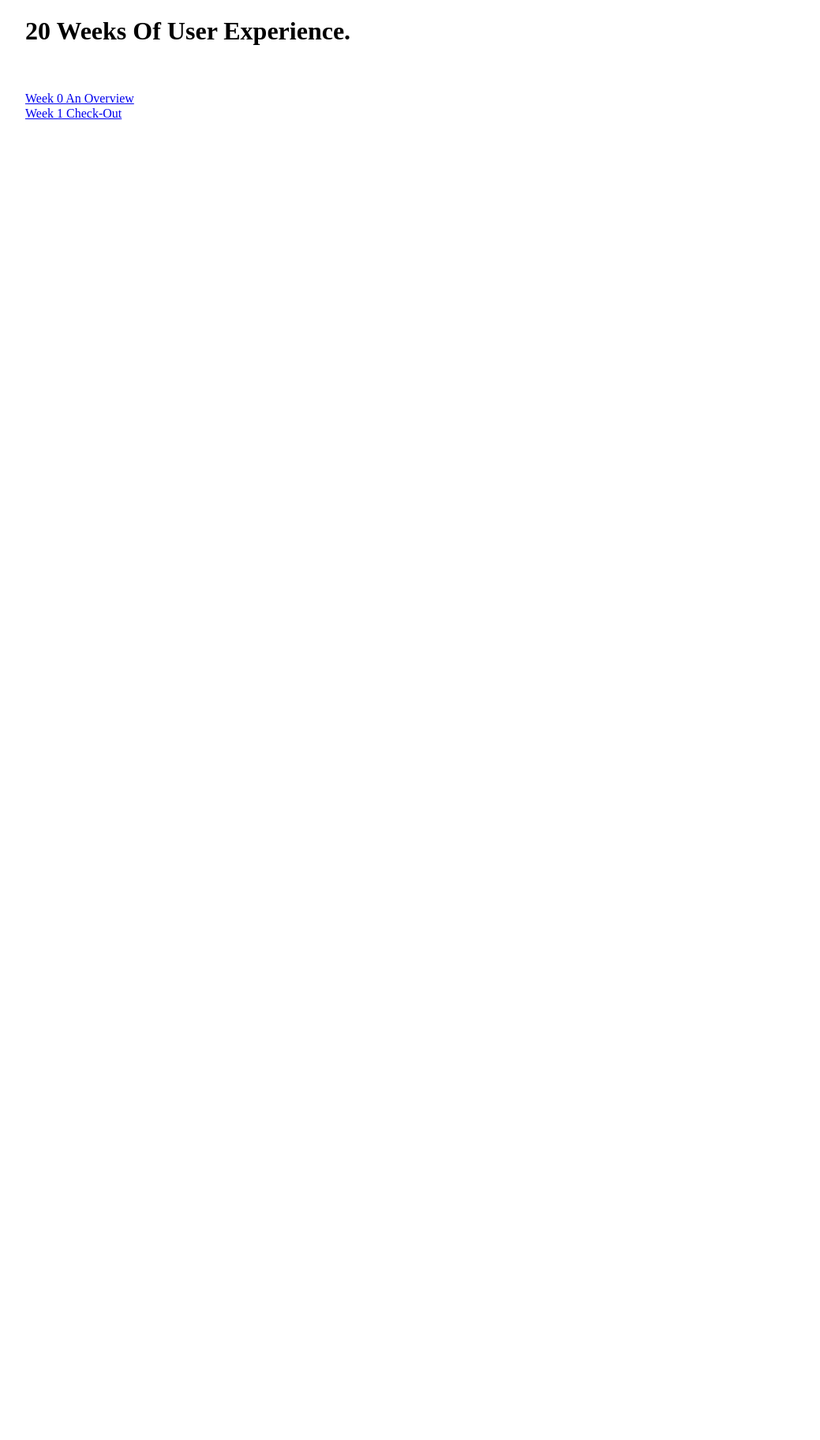
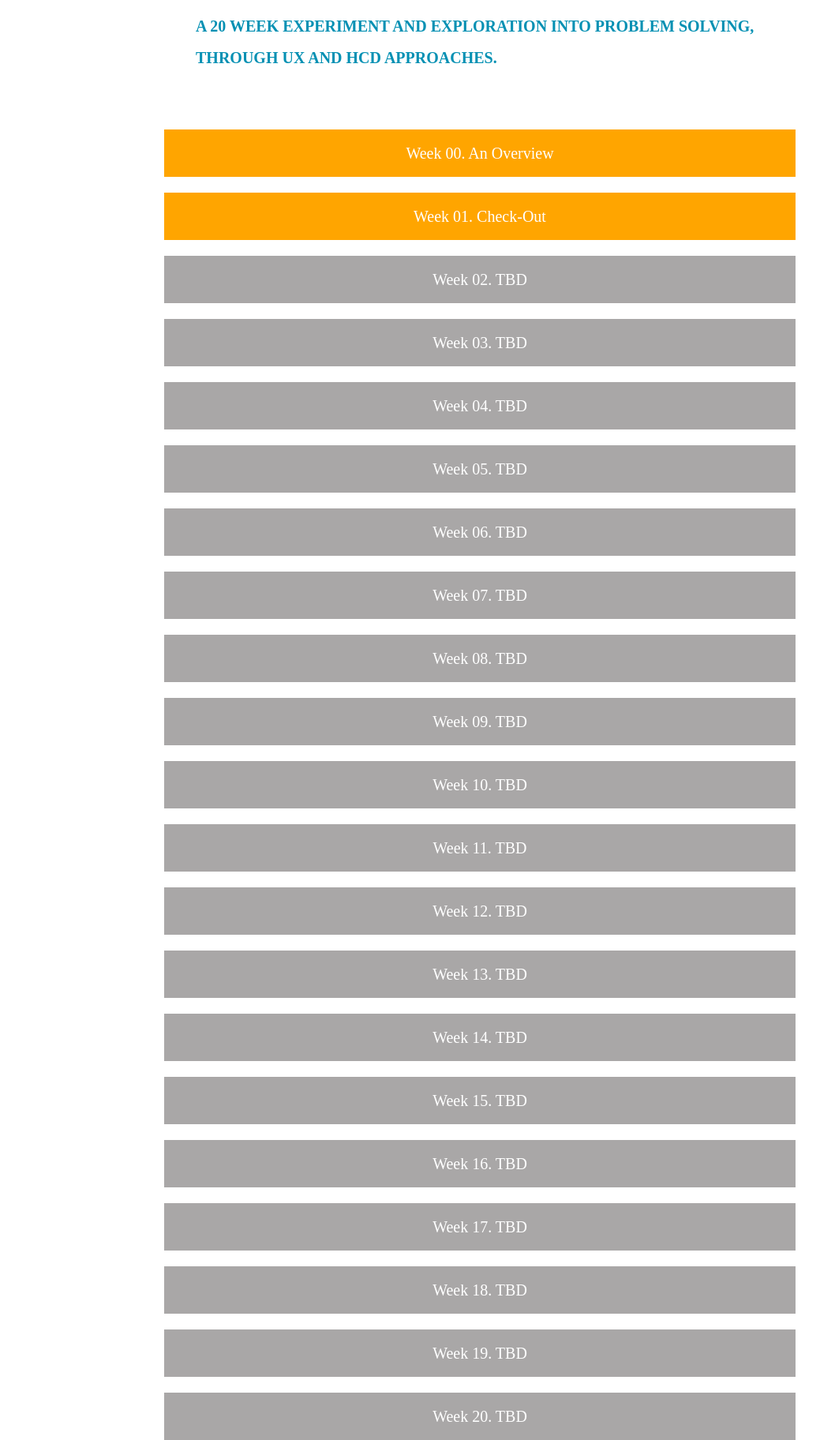
Before and after one commit to wyattfeaster/20weeksux, a plain HTML site: page index.html in a window 1280 px wide. Shown: the whole page at 79% size, without its empty margins (32-1071 px from the left). Before the commit the page ends 800 px from the top, so only its background shows below. Drawn offline with nearby package versions, Linux system fonts and the light colour scheme.

Commit message:
Week 1 updated
Adding content

```diff
--- a/css/styles.css
+++ b/css/styles.css
@@ -1,16 +1,52 @@
-a {
+a,
+a:active,
+a:visited {
 
 	display: block;
+	color: white;
+	text-decoration: none;
+	font-size: 20px;
+	line-height: 60px;
+	background:orange;
+	margin-top: 20px;
+	text-align: center;
+
 }
+
+.working{
+
+	background: #A9A7A7;
+}
+
 
 body{
 
-	max-width: 90%;
 	margin-left: auto;
 	margin-right: auto;
+	background-color: white;
+	max-width: 800px;
+
 }
 
-p{
+article {
+
+	width: 90%;
+	margin-left: auto;
+	margin-right: auto;
+
+}
+
+img	{
+
+	width: 100%;
+	height: auto;
+	text-align: center;
+
+
+}
+
+p,
+li{
 
 	line-height: 30px;
 	font-weight: 100;
@@ -22,3 +58,18 @@ blockquote{
 	text-transform: uppercase;
 	color: orange;
 }
+
+h1	{
+
+	color: #0390B3;
+	line-height: 40px;
+	text-transform: uppercase;
+	font-size: 20px;
+}
+
+h2{
+
+	font-size: 20px;
+	font-weight: 500;
+
+}
--- a/index.html
+++ b/index.html
@@ -11,10 +11,29 @@
 
 	<section>
 		<article>
-		<h1>20 Weeks Of User Experience. </h1>
+		<h1>A 20 Week Experiment and Exploration into problem solving, through UX and HCD approaches.</h1>
 		</article><br><br>
-		<a href="week0.html">Week 0 An Overview</a>
-		<a href="week1.html">Week 1 Check-Out</a>
+		<a href="week0.html">Week 00. An Overview</a>
+		<a href="week1.html">Week 01. Check-Out</a>
+		<a href="week2.html"class="working">Week 02. TBD</a>
+		<a href="week3.html"class="working">Week 03. TBD</a>
+		<a href="week4.html"class="working">Week 04. TBD</a>
+		<a href="week5.html"class="working">Week 05. TBD</a>
+		<a href="week6.html"class="working">Week 06. TBD</a>
+		<a href="week7.html"class="working">Week 07. TBD</a>
+		<a href="week8.html"class="working">Week 08. TBD</a>
+		<a href="week9.html"class="working">Week 09. TBD</a>
+		<a href="week10.html"class="working">Week 10. TBD</a>
+		<a href="week11.html"class="working">Week 11. TBD</a>
+		<a href="week12.html"class="working">Week 12. TBD</a>
+		<a href="week13.html"class="working">Week 13. TBD</a>
+		<a href="week14.html"class="working">Week 14. TBD</a>
+		<a href="week15.html"class="working">Week 15. TBD</a>
+		<a href="week16.html"class="working">Week 16. TBD</a>
+		<a href="week17.html"class="working">Week 17. TBD</a>
+		<a href="week18.html"class="working">Week 18. TBD</a>
+		<a href="week19.html"class="working">Week 19. TBD</a>
+		<a href="week20.html"class="working">Week 20. TBD</a>
 	</section>
 
 </body>
```
Also changed, not shown: week0.html (+1 -1 lines), week1.html (+35 -5 lines), imgs/week1/brainstorm.jpg (added), imgs/week1/notes.jpg (added), imgs/week1/sb1.jpg (added), imgs/week1/sb2.jpg (added), imgs/week1/storyboard.jpg (added), 1 other file.
